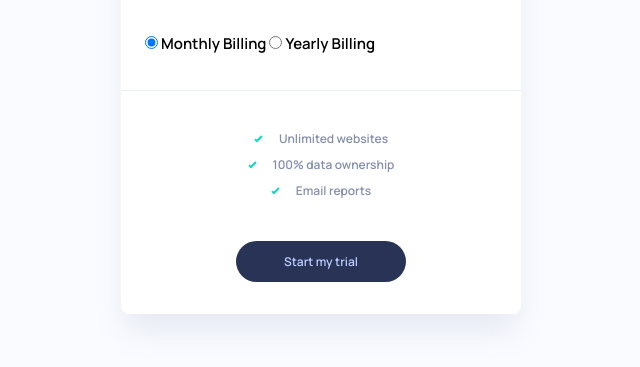
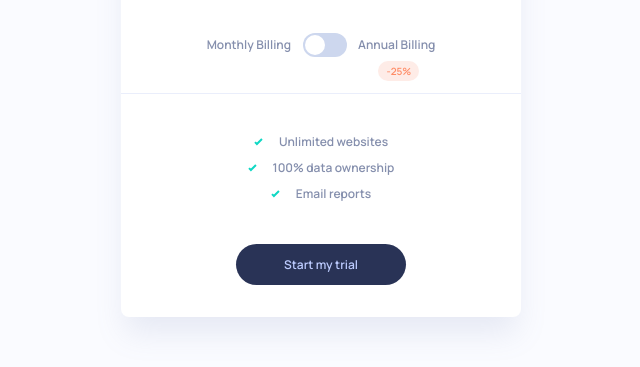
Before and after one commit to AgataLiberska/interactive-pricing-component, a plain HTML site: page index.html in a window 1280 px wide. Shown: the part 401-768 px from the top of the page, without its empty margins (319-959 px from the left). Drawn offline with Linux system fonts and the light colour scheme.

Commit message:
add toggle and discount styles

```diff
--- a/index.html
+++ b/index.html
@@ -40,11 +40,11 @@
 
         <fieldset class="pricing__billing">
           <legend class="hidden-visually">Choose billing frequency</legend>
-          <div class="pricing__toggle">
-            <input type="radio" name="billing" value="monthly" id="monthly" checked>
-            <label for="monthly">Monthly Billing</label>
-            <input type="radio" name="billing" value="yearly" id="yearly">
-            <label for="yearly">Yearly Billing</label>
+          <div class="pricing__toggle-wrapper">
+            <input type="radio" name="billing" value="monthly" id="monthly" class="pricing__input" checked>
+            <label for="monthly" class="pricing__label monthly">Monthly Billing</label>
+            <input type="radio" name="billing" value="yearly" id="yearly" class="pricing__input">
+            <label for="yearly"  class="pricing__label">Annual Billing<span class="pricing__label__discount">-25%</span></label>
           </div>
         </fieldset>
         <div class="pricing__summary">
--- a/styles/scss/_component.scss
+++ b/styles/scss/_component.scss
@@ -1,5 +1,5 @@
 .pricing {
-	padding: 2.5rem 1.5rem 5.5rem;
+	padding: 2.5rem 0.75rem 5.5rem;
 	text-align: center;
 }
 
@@ -92,10 +92,12 @@
     }
 
     &:focus::-webkit-slider-thumb {
+        background-color: $slider-thumb-active;
         box-shadow: 0 0 0 1px #fff, 0 0 0 0.25rem $slider-bar;
     }
 
     &:focus::-moz-range-thumb {
+        background-color: $slider-thumb-active;
         box-shadow: 0 0 0 1px #fff, 0 0 0 0.25rem $slider-bar;
     }
 
@@ -125,11 +127,113 @@
 .pricing__billing {
     display: flex;
     justify-content: space-between;
-    padding: 0 1.5rem 2.25rem;
+    padding-bottom: 2.25rem;
     border: 0;
+
+    // focus state for the toggle
+    &:focus-within label:first-of-type::after {
+        box-shadow: 0 0 0 2px #fff, 0 0 0 4px $toggle-active-background;
+    }
 }
 
-.pricing__toggle {
+.pricing__toggle-wrapper {
+    position: relative;
+    display: inline-block;
+    margin: auto;
+}
+
+.pricing__label {
+    position: relative;
+    display: inline-block;
+    font-size: 0.75rem;
+    font-weight: $medium;
+    line-height: 1.5rem;
+    color: $main-text;
+    z-index: 2;
+
+    // toggle switch =============================
+    &:first-of-type {
+        padding-right: 3.5rem;
+
+        &::before, &::after {
+            content: '';
+            overflow: hidden;
+            position: absolute;
+            vertical-align: middle;
+        }
+
+        &::before {
+            position: absolute;
+            right: $toggle-padding;
+            top: $toggle-padding;
+            height: calc(1.5rem - (2 * 2px)); //height of the switch - double padding
+            width: calc(1.5rem - (2 * 2px));
+            background-color: #fff;
+            border-radius: 100%;
+            transition: right 0.2s ease-in-out;
+            z-index: 2;  // same as the labels
+        }
+
+        &::after {
+            height: 1.5rem;
+            width: 2.75rem;
+            margin: 0 0.75rem;
+            background-color: $toggle-background;
+            border-radius: 0.75rem; //half the height
+            transition: background-color 0.2s ease-in-out;
+        }
+    }
+
+    &:last-of-type {
+        //this creates an overlap of the two labels where the toggle is
+        margin-left: -3rem;
+        padding-left: 3.5rem;
+    }
+}
+
+.pricing__input {
+    position: absolute;
+    top: 0;
+    height: 100%;
+    width: 30%;
+    appearance: none;
+    background: none;
+    opacity: 0.00001;
+
+    &:first-of-type {
+        left: 0;
+
+        &:checked ~ label:first-of-type::before {
+            right: calc(1.25rem + 2px);
+        }
+
+        &:not(:checked) ~ label:first-of-type::after {
+            background-color: $toggle-active-background;
+        }
+    }
+
+    &:last-of-type {
+        right: 0;
+
+        &:checked ~ label:last-of-type {
+            // this moves the second label back so that the first one is mouse and touch screen accessible
+            z-index: 1;
+        }
+    }
+}
+
+.pricing__label__discount {
+    position: absolute;
+    top: 1.75rem;
+    right: 1rem;
+    height: 1.25rem;
+    padding: 0.25rem 0.5rem;
+    background: $discount-background;
+    border-radius: 0.75rem;
+    font-size: 0.625rem;
+    font-weight: $medium;
+    line-height: 0.8rem;
+    color: $discount-text;
 
 }
 
--- a/styles/scss/_variables.scss
+++ b/styles/scss/_variables.scss
@@ -16,8 +16,10 @@ $strong-text: hsl(227, 35%, 25%);
 $slider-background: hsl(224, 65%, 95%);
 $slider-bar: hsl(174, 77%, 80%);
 $slider-thumb: hsl(174, 86%, 45%);
+$slider-thumb-active: hsl(174, 66%, 41%);
 
 $toggle-background: hsl(223, 50%, 87%);
+$toggle-active-background: hsl(174, 86%, 45%);
 $toggle-color: hsl(0, 0%, 100%);
 
 $discount-background: hsl(14, 92%, 95%);
@@ -31,5 +33,9 @@ $cta-hover: hsl(0, 0%, 100%);
 $thumb-size: 2.5rem;
 $track-height: 0.5rem;
 
+
+//toggle
+$toggle-padding: 2px;
+
 //widths
 $large: 768px;
```
Also changed, not shown: styles/css/styles.css, 1 other file.
